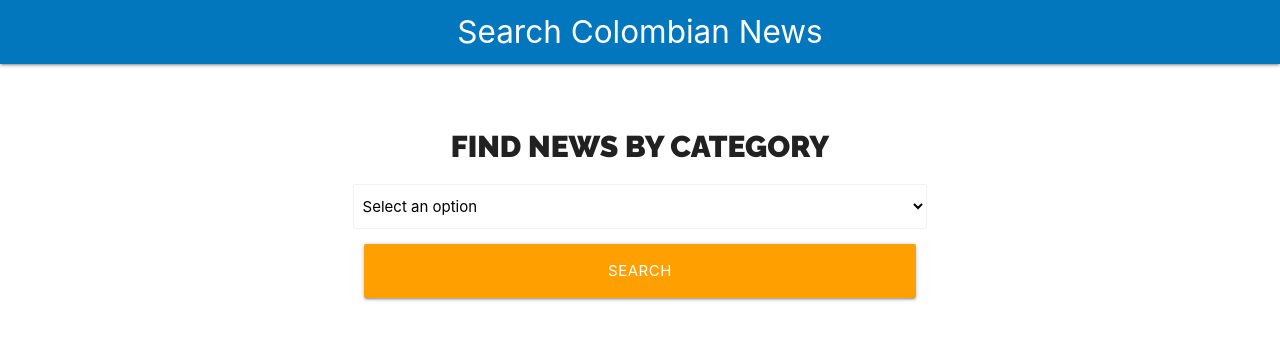
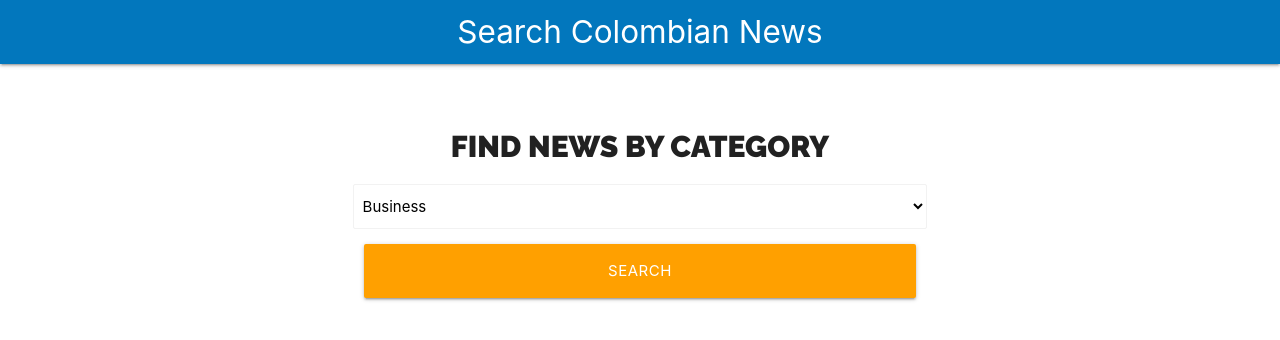
Before and after one commit to david-portilla/news-search, a React (Create React App) app: page / in a window 1280 px wide. Shown: the top 340 px of the page. Built offline with nearby package versions, Linux system fonts and the light colour scheme.

Commit message:
adding categories to custom select with custom hook

```diff
--- a/src/Hooks/useSelect.js
+++ b/src/Hooks/useSelect.js
@@ -3,13 +3,22 @@ import React, {useState} from 'react'
 const useSelect = (initialState, options) => {
 
   //Hook Initial State
-  const [state, updateState] = useState('')
+  const [state, updateState] = useState(initialState)
 
   const SelectNews = () => (
     <select
       className="browser-default"
+      value={state}
+      onChange={e => updateState(e.target.value)}
     >
-      <option value="">Select an option</option>
+      {options.map(option => (
+        <option
+          key={option.value}
+          value={option.value}>
+          {option.label}
+        </option>
+
+      ))}
     </select>
   )
 
--- a/src/components/Form.js
+++ b/src/components/Form.js
@@ -4,8 +4,18 @@ import styles from './Form.module.css'
 
 const Form = () => {
 
+  const OPTIONS = [
+    {value: 'general', label: 'General'},
+    {value: 'business', label: 'Business'},
+    {value: 'entertainment', label: 'Entertainment'},
+    {value: 'health', label: 'Health'},
+    {value: 'science', label: 'Science'},
+    {value: 'sports', label: 'Sports'},
+    {value: 'technology', label: 'Technology'}
+  ]
+
   //useSelect Hook
-  const [category, SelectNews] = useSelect()
+  const [category, SelectNews] = useSelect('business', OPTIONS)
 
   return (
     <div className={`${ styles.searchbar } row`}>
```
